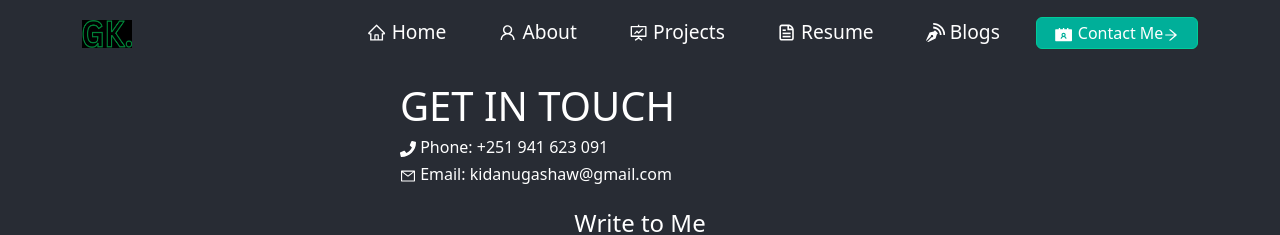
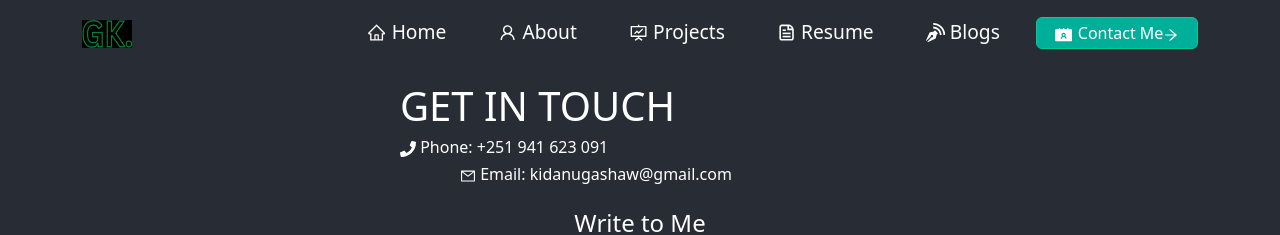
Before and after one commit to Gashaw512/my-portfolio, a React (Create React App) app: page /contact in a window 1280 px wide. Shown: the top 235 px of the page. Built offline with nearby package versions, Linux system fonts and the light colour scheme.

Commit message:
css for contact header applied

```diff
--- a/src/components/contact/ContactHeader.js
+++ b/src/components/contact/ContactHeader.js
@@ -3,15 +3,17 @@ import { AiOutlineMail } from "react-icons/ai";
 const ContactHeader = () => {
   return (
     <>
-      <h1 className="contact_title">GET IN TOUCH</h1>
-      <h6>
+      <h1 className="contact_title">GET IN TOUCH </h1>
+      <div className="main-contact">
+      <h6 >
         {" "}
         <FaPhone /> Phone:<span> +251 941 623 091</span>
       </h6>
-      <h6>
+      <h6 style={{paddingLeft:'60px'}}>
         <AiOutlineMail /> Email:{" "}
         <span className="mailContent">kidanugashaw@gmail.com</span>
       </h6>
+      </div>
     </>
   );
 };
```
